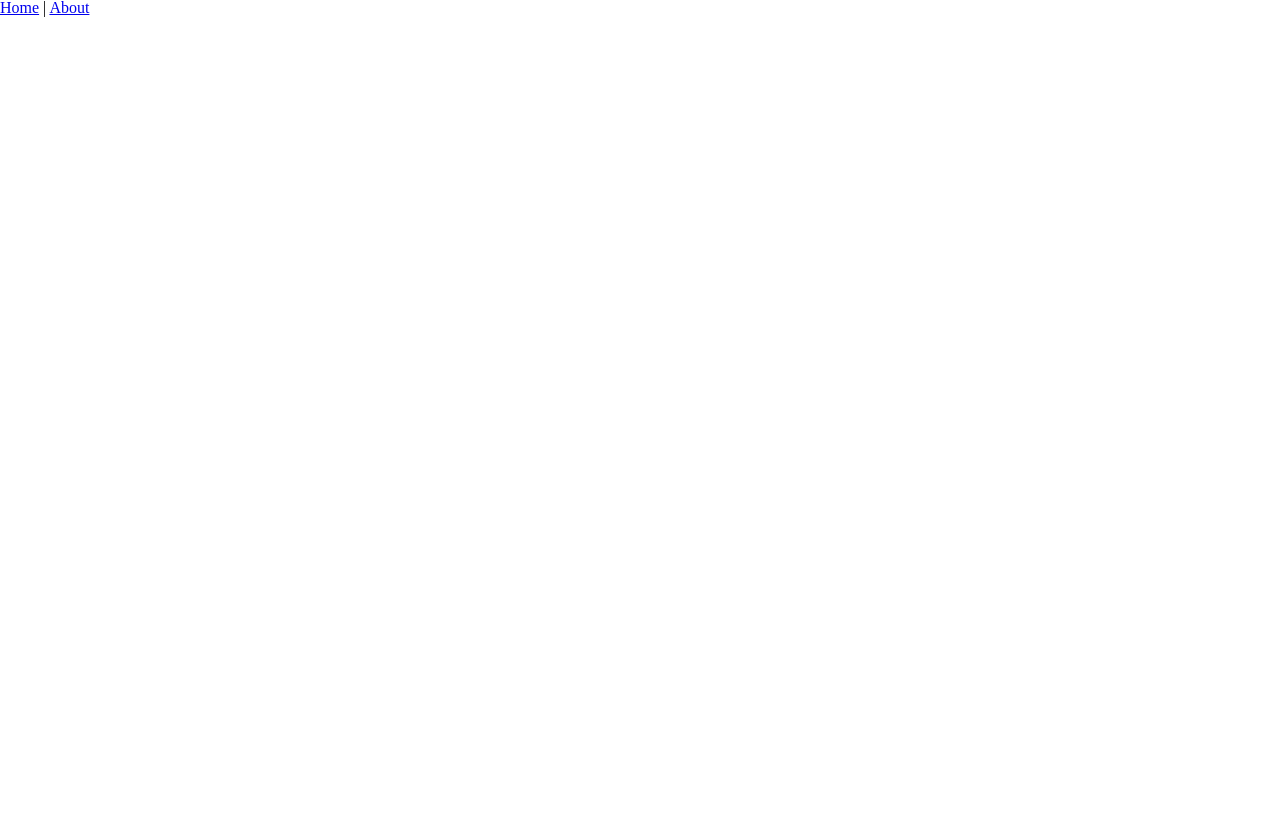
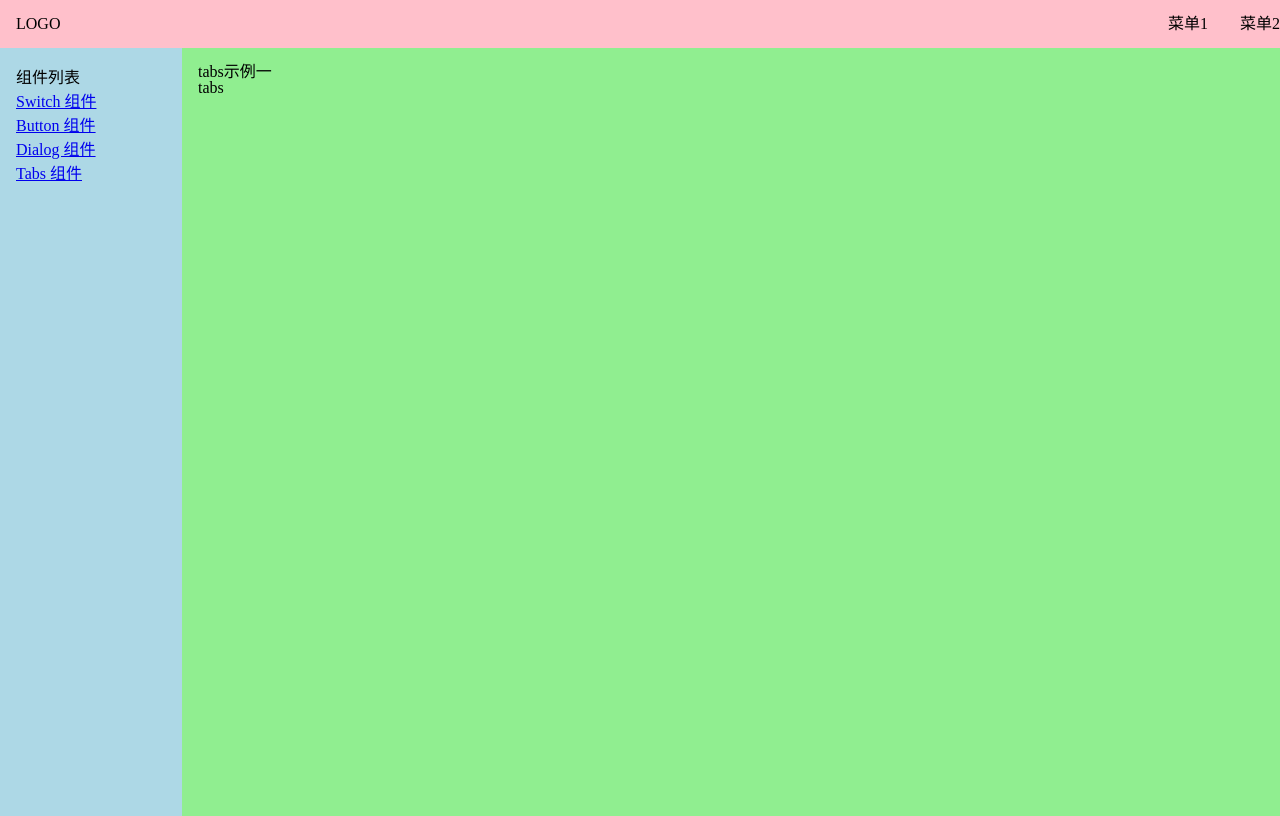
Before and after one commit to yinhaiying/vue3-ts-ui, a Vue app: page /doc/tabs in a window 1280 px wide. Before the commit this address had no page. Built offline with nearby package versions, Linux system fonts and the light colour scheme.

Commit message:
确定HTML结构，创建tabs和tab-panel组件

```diff
--- /dev/null
+++ b/src/components/TabsDemo.vue
@@ -0,0 +1,29 @@
+<template>
+  <div class="tabs-demo">
+    <h1>tabs示例一</h1>
+      <tabs>
+          <tab-panel title = "导航一">体育</tab-panel>
+          <tab-panel title = "导航二">新闻</tab-panel>
+          <tab-panel title = "导航三">娱乐</tab-panel>
+      </tabs>
+  </div>
+</template>
+
+<script lang='ts'>
+import Tabs from "../lib/tabs/tabs.vue";
+import TabPanel from "../lib/tabs/tab-panel.vue";
+import {defineComponent} from 'vue'
+export default defineComponent({
+  name:'',
+  components: {
+      Tabs,
+      TabPanel
+  },
+  props: {},
+  setup(){
+      console.log("tabs-demo");
+  }
+})
+</script>
+<style lang="scss" scoped>
+</style>
--- /dev/null
+++ b/src/lib/tabs/tab-panel.vue
@@ -0,0 +1,17 @@
+<template>
+  <div class="tab-panel"></div>
+</template>
+
+<script lang='ts'>
+import {defineComponent} from 'vue'
+export default defineComponent({
+  name:'sea-tab-panel',
+  components: {},
+  props: {},
+  setup(){
+      console.log("tabs-panel")
+  }
+})
+</script>
+<style lang="scss" scoped>
+</style>
--- /dev/null
+++ b/src/lib/tabs/tabs.vue
@@ -0,0 +1,17 @@
+<template>
+  <div class="page">tabs</div>
+</template>
+
+<script lang='ts'>
+import {defineComponent} from 'vue'
+export default defineComponent({
+  name:'',
+  components: {},
+  props: {},
+  setup(){
+      console.log("tabs")
+  }
+})
+</script>
+<style lang="scss" scoped>
+</style>
--- a/src/router/index.ts
+++ b/src/router/index.ts
@@ -4,6 +4,7 @@ import ButtonDemo from "../components/ButtonDemo.vue";
 import DocDemo from "../components/DocDemo.vue";
 import SwitchDemo from "../components/SwitchDemo.vue";
 import DialogDemo from "../components/DialogDemo.vue";
+import TabsDemo from "../components/TabsDemo.vue";
 const routes: Array<RouteRecordRaw> = [
   {
     path: '/',
@@ -19,6 +20,7 @@ const routes: Array<RouteRecordRaw> = [
       { path: "switch", component: SwitchDemo },
       { path: "button", component: ButtonDemo },
       { path: "dialog", component: DialogDemo },
+      { path: "tabs", component: TabsDemo },
     ],
   }
 ]
--- a/src/views/Doc.vue
+++ b/src/views/Doc.vue
@@ -13,6 +13,9 @@
           </li>
           <li>
             <router-link to="/doc/dialog">Dialog 组件</router-link>
+          </li>
+          <li>
+            <router-link to="/doc/tabs">Tabs 组件</router-link>
           </li>
         </ol>
       </aside>
```
